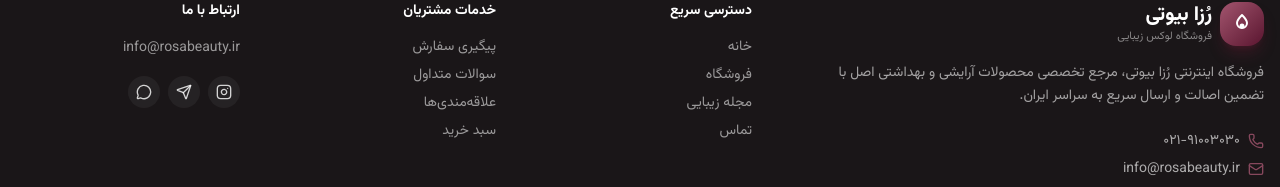
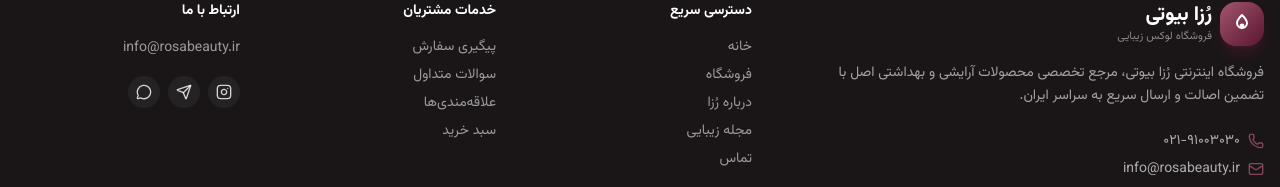
Before and after one commit to mohsen-goli/rosa-store-v2, a React (Vite) app: page /#/ in a window 1280 px wide. Shown: the part 3461-3648 px from the top of the page. Built offline with nearby package versions, Linux system fonts and the light colour scheme; no server answers; the database is empty; a web font is replaced by a local one.

Commit message:
Add About link to footer

```diff
--- a/src/components/Footer.tsx
+++ b/src/components/Footer.tsx
@@ -8,6 +8,7 @@ export default function Footer() {
   const linksCol = [
     { label: t('nav.home'), to: '/' },
     { label: t('nav.shop'), to: '/shop' },
+    { label: t('nav.about'), to: '/about' },
     { label: t('nav.magazine'), to: '/magazine' },
     { label: t('nav.contact'), to: '/contact' },
   ]
```
